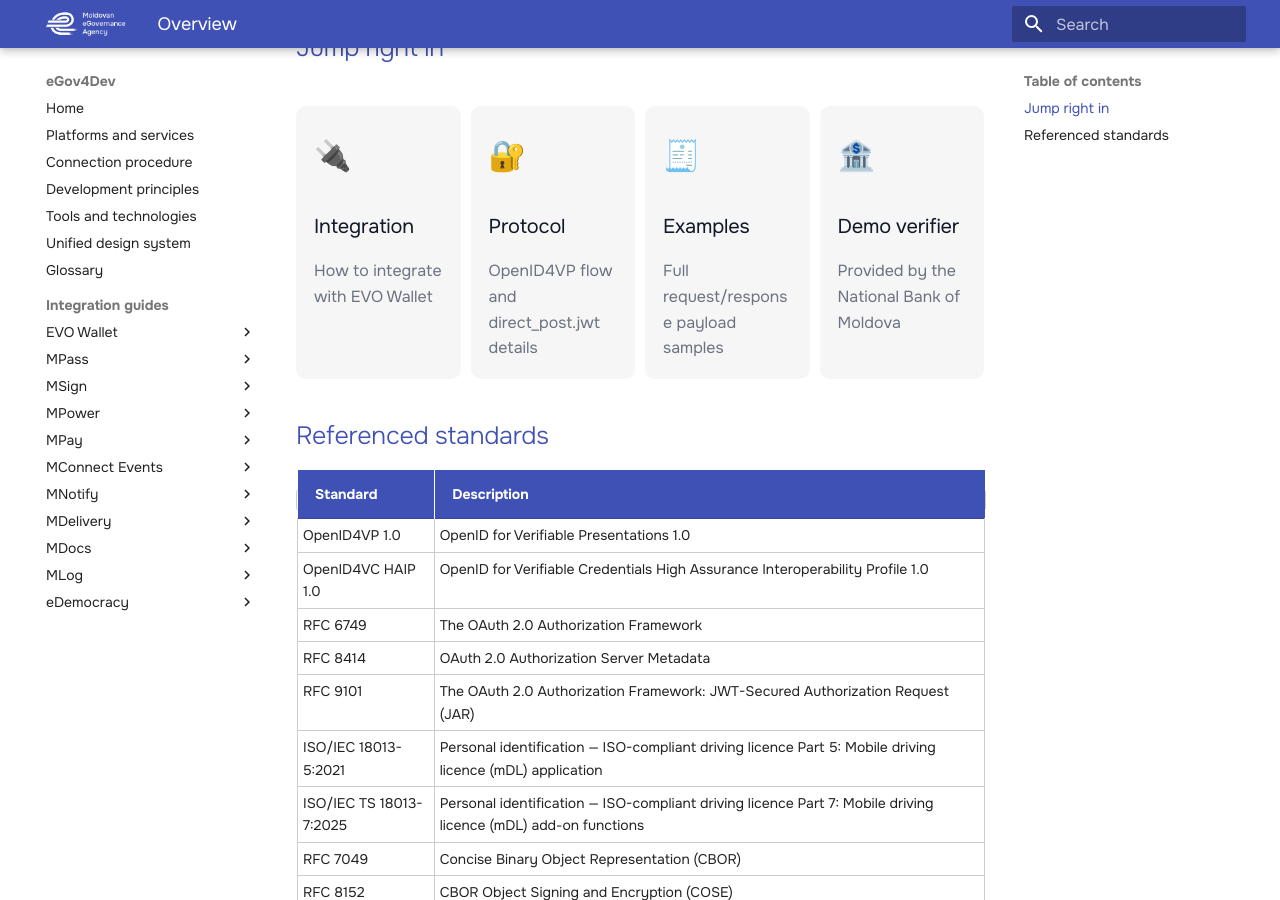
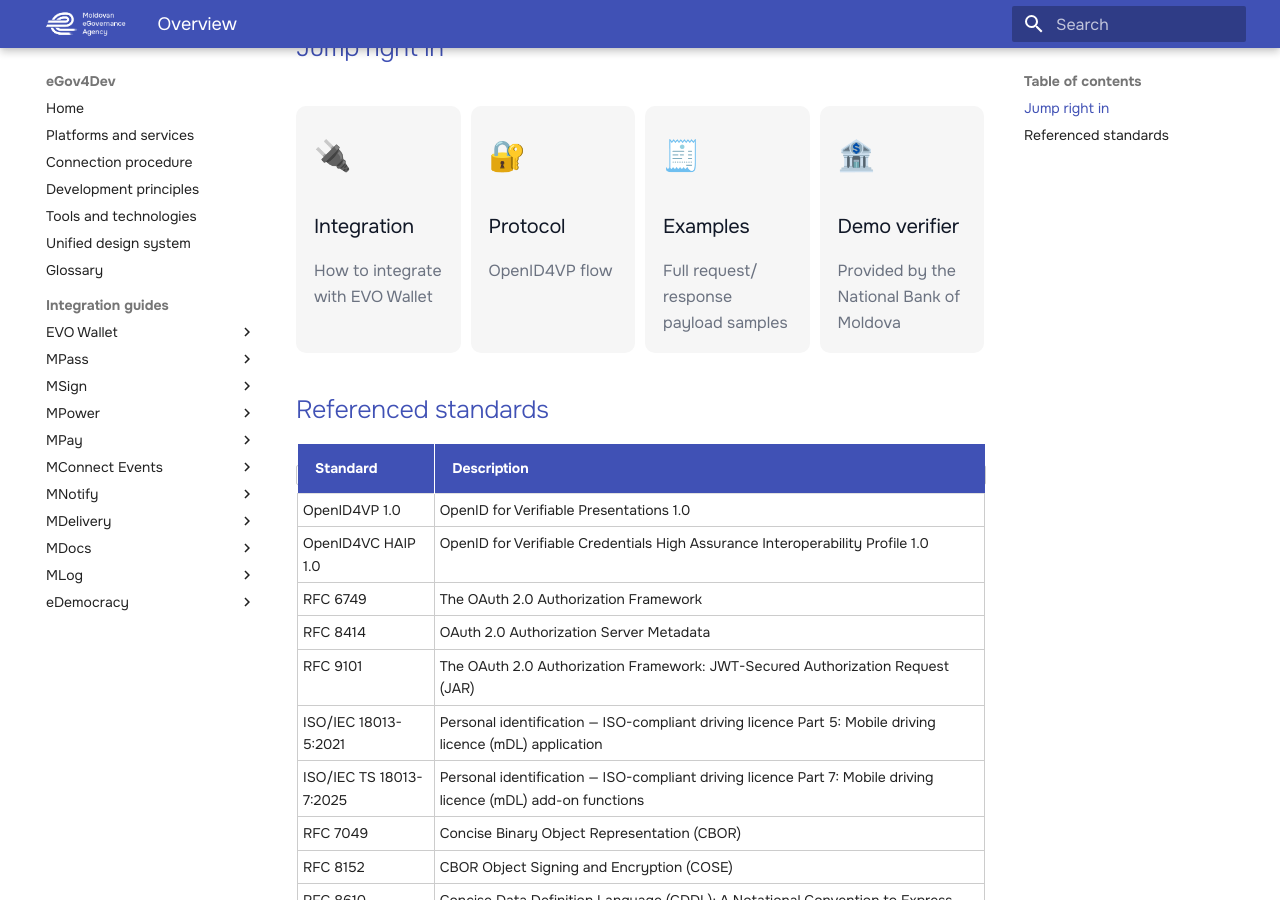
Before and after one commit to egov-moldova/egov4dev, an MkDocs documentation site: the page built from docs/guides/evo-wallet/index.md, in a window 1280 px wide and 900 px high, scrolled down 801 px. Built offline with MkDocs 1.6.1 and Material for MkDocs 9.7.7, drawn with Linux system fonts in a browser that asks for light colours.

Commit message:
Refine quick-link descriptions in evo-wallet guide
Updated descriptions for Protocol and Examples sections.

```diff
--- a/docs/guides/evo-wallet/index.md
+++ b/docs/guides/evo-wallet/index.md
@@ -22,12 +22,12 @@
     <a href="protocol/" class="quick-link-card">
       <div class="quick-link-icon">🔐</div>
       <h3 class="quick-link-title">Protocol</h3>
-      <p class="quick-link-description">OpenID4VP flow and direct_post.jwt details</p>
+      <p class="quick-link-description">OpenID4VP flow</p>
     </a>
     <a href="examples/" class="quick-link-card">
       <div class="quick-link-icon">🧾</div>
       <h3 class="quick-link-title">Examples</h3>
-      <p class="quick-link-description">Full request/response payload samples</p>
+      <p class="quick-link-description">Full request/ response payload samples</p>
     </a>
     <a href="demoverifierbnm/" class="quick-link-card">
       <div class="quick-link-icon">🏦</div>
```
